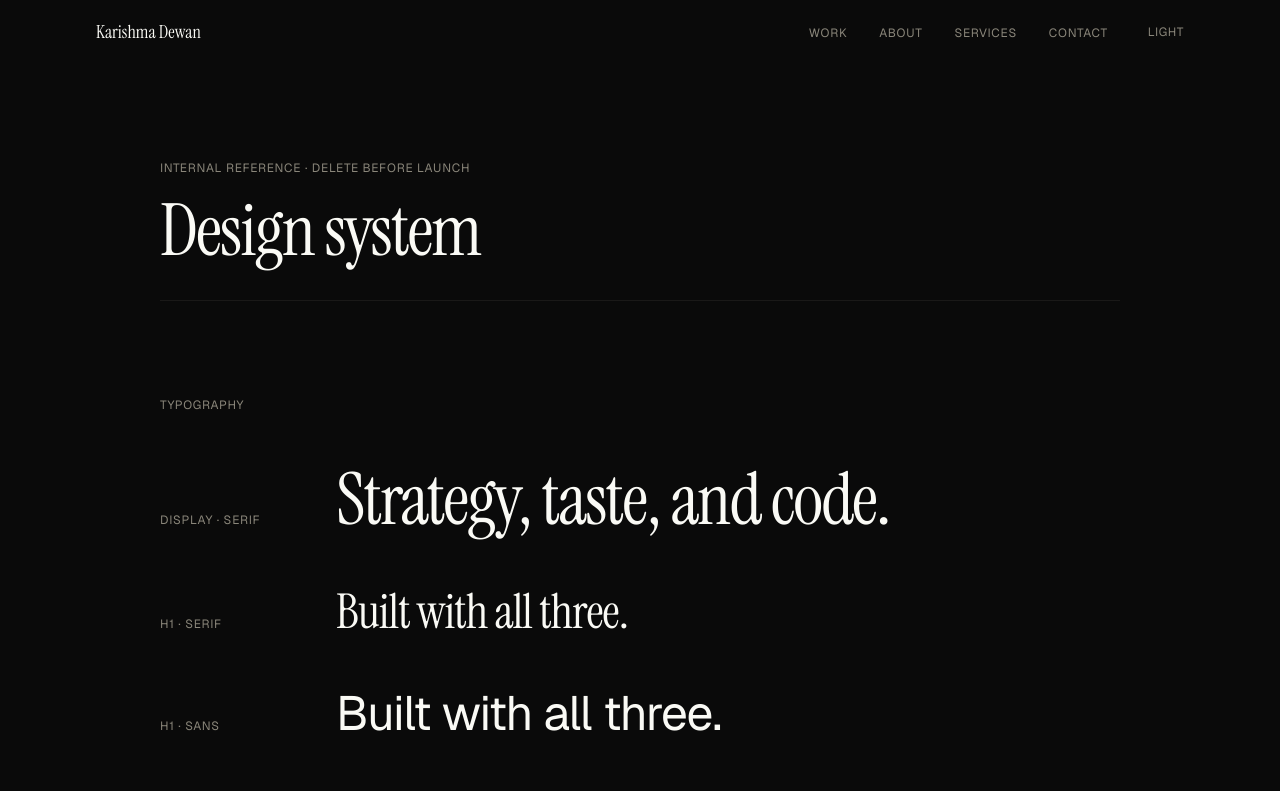
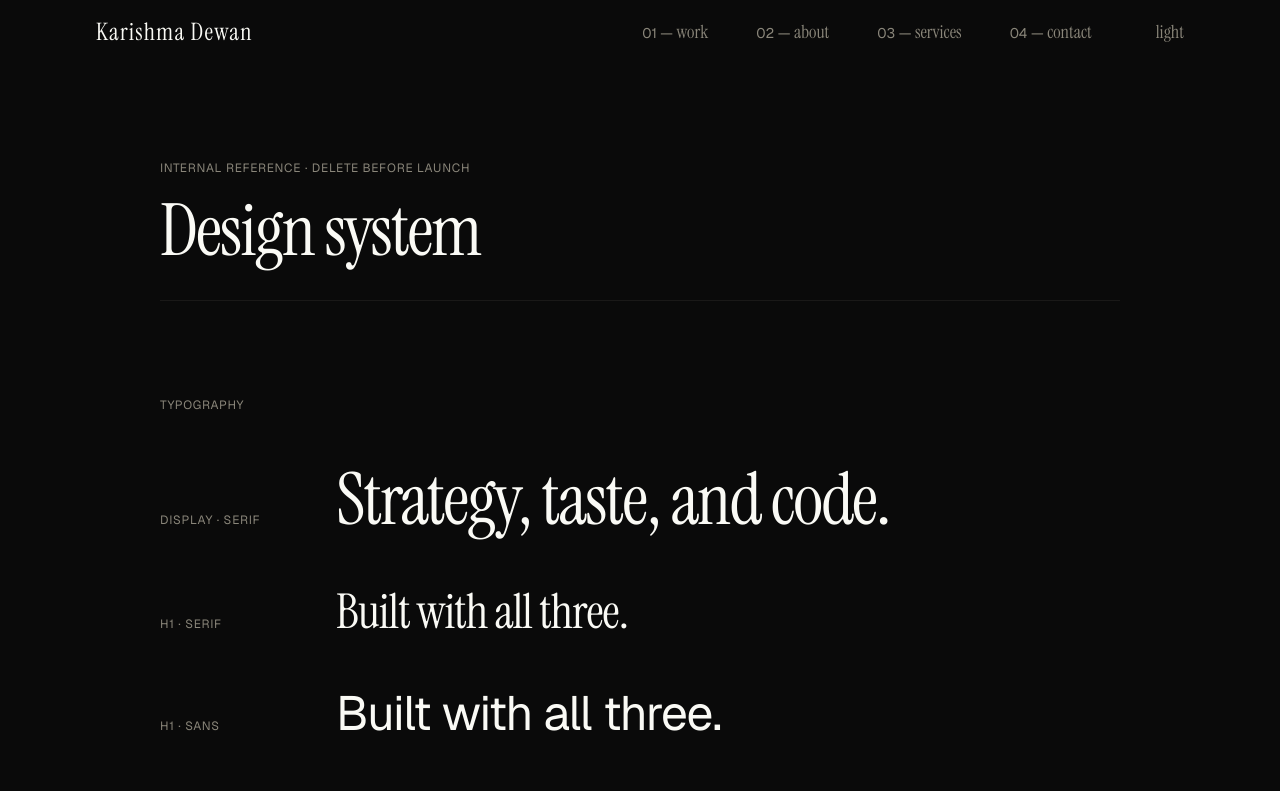
Before and after one commit to karishmacdewan/karishma-portfolio, a Next.js app: page /design-system in a window 1280 px wide. Shown: the top 791 px of the page. Built offline with nearby package versions, Linux system fonts and the light colour scheme.

Commit message:
step 3.5: header refinements

```diff
--- a/components/header.tsx
+++ b/components/header.tsx
@@ -6,35 +6,31 @@ import { useEffect, useState } from "react";
 import { ThemeToggle } from "./theme-toggle";
 
 const NAV = [
-  { href: "/work", label: "Work" },
-  { href: "/about", label: "About" },
-  { href: "/services", label: "Services" },
-  { href: "/contact", label: "Contact" },
+  { index: "01", href: "/work", label: "Work" },
+  { index: "02", href: "/about", label: "About" },
+  { index: "03", href: "/services", label: "Services" },
+  { index: "04", href: "/contact", label: "Contact" },
 ];
 
 export function Header() {
-  const [scrolled, setScrolled] = useState(false);
+  const [pinned, setPinned] = useState(false);
   const pathname = usePathname();
 
   useEffect(() => {
     const evaluate = () => {
-      // Backdrop blur engages after the user has scrolled past roughly
-      // the hero — proxied as 70% of the current viewport height.
-      setScrolled(window.scrollY > window.innerHeight * 0.7);
+      setPinned(window.scrollY > 80);
     };
     evaluate();
     window.addEventListener("scroll", evaluate, { passive: true });
-    window.addEventListener("resize", evaluate);
     return () => {
       window.removeEventListener("scroll", evaluate);
-      window.removeEventListener("resize", evaluate);
     };
   }, []);
 
   return (
     <header
       className={`fixed top-0 left-0 right-0 z-50 transition-[background-color,backdrop-filter,border-color] duration-base ease-out-soft ${
-        scrolled
+        pinned
           ? "bg-background/70 backdrop-blur-md border-b border-border"
           : "bg-transparent border-b border-transparent"
       }`}
@@ -42,28 +38,33 @@ export function Header() {
       <div className="mx-auto max-w-6xl px-8 h-16 flex items-center justify-between">
         <Link
           href="/"
-          className="font-serif text-body-lg text-foreground hover:text-accent transition-colors duration-fast ease-out-soft"
+          aria-label="Karishma Dewan — home"
+          className="font-serif text-h3 tracking-wider text-foreground"
         >
           Karishma Dewan
         </Link>
 
-        <div className="flex items-center gap-10">
+        <div className="flex items-center gap-16">
           <nav aria-label="Primary">
-            <ul className="flex items-center gap-8">
-              {NAV.map(({ href, label }) => {
+            <ul className="flex items-baseline gap-12">
+              {NAV.map(({ index, href, label }) => {
                 const active =
                   pathname === href || pathname.startsWith(`${href}/`);
                 return (
                   <li key={href}>
-                    <Link
-                      href={href}
-                      className={`font-sans text-caption uppercase transition-colors duration-fast ease-out-soft ${
-                        active
-                          ? "text-foreground"
-                          : "text-muted hover:text-foreground"
-                      }`}
-                    >
-                      {label}
+                    <Link href={href} className="group inline">
+                      <span className="font-sans text-small text-muted">
+                        {index}&nbsp;—&nbsp;
+                      </span>
+                      <span
+                        className={`font-serif text-body-lg lowercase transition-colors duration-fast ease-out-soft ${
+                          active
+                            ? "text-foreground"
+                            : "text-muted group-hover:text-foreground"
+                        }`}
+                      >
+                        {label}
+                      </span>
                     </Link>
                   </li>
                 );
--- a/components/theme-toggle.tsx
+++ b/components/theme-toggle.tsx
@@ -20,7 +20,7 @@ export function ThemeToggle() {
       type="button"
       onClick={toggle}
       aria-label={`Switch to ${target} theme`}
-      className="font-sans text-caption uppercase text-muted hover:text-foreground transition-colors duration-fast ease-out-soft"
+      className="font-serif text-body-lg text-muted hover:text-foreground transition-colors duration-fast ease-out-soft"
     >
       {target}
     </button>
```
